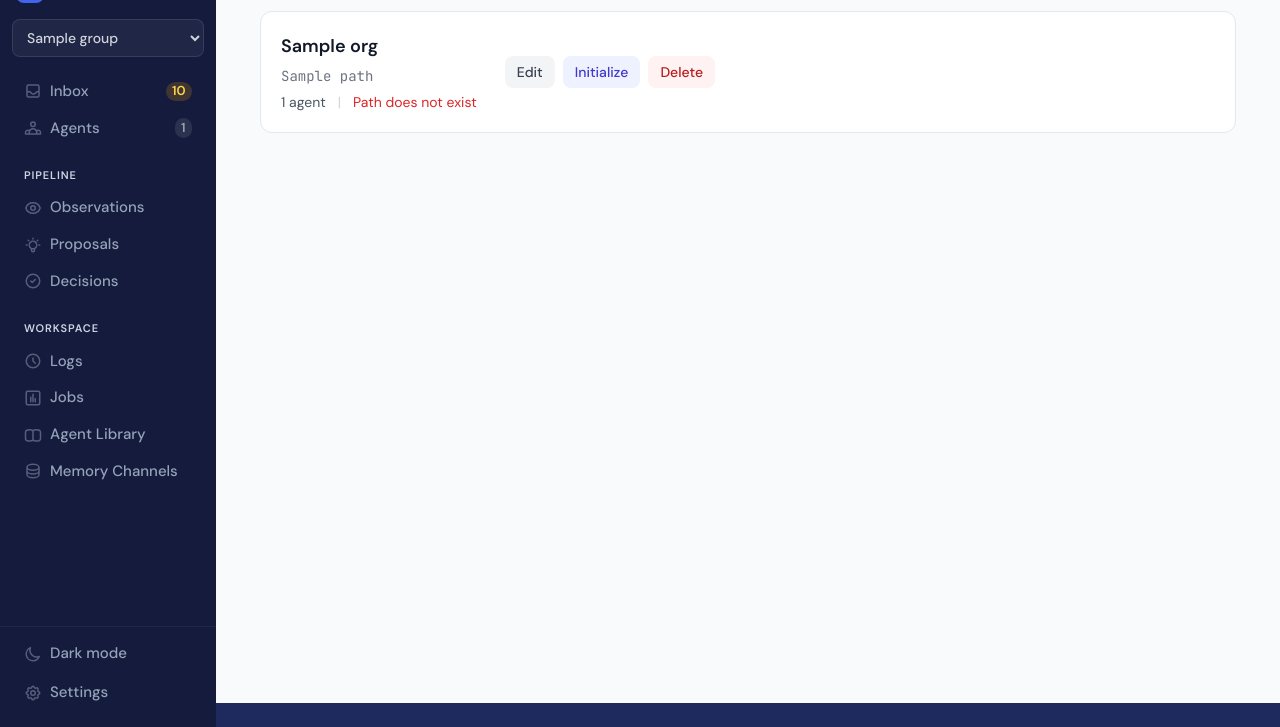
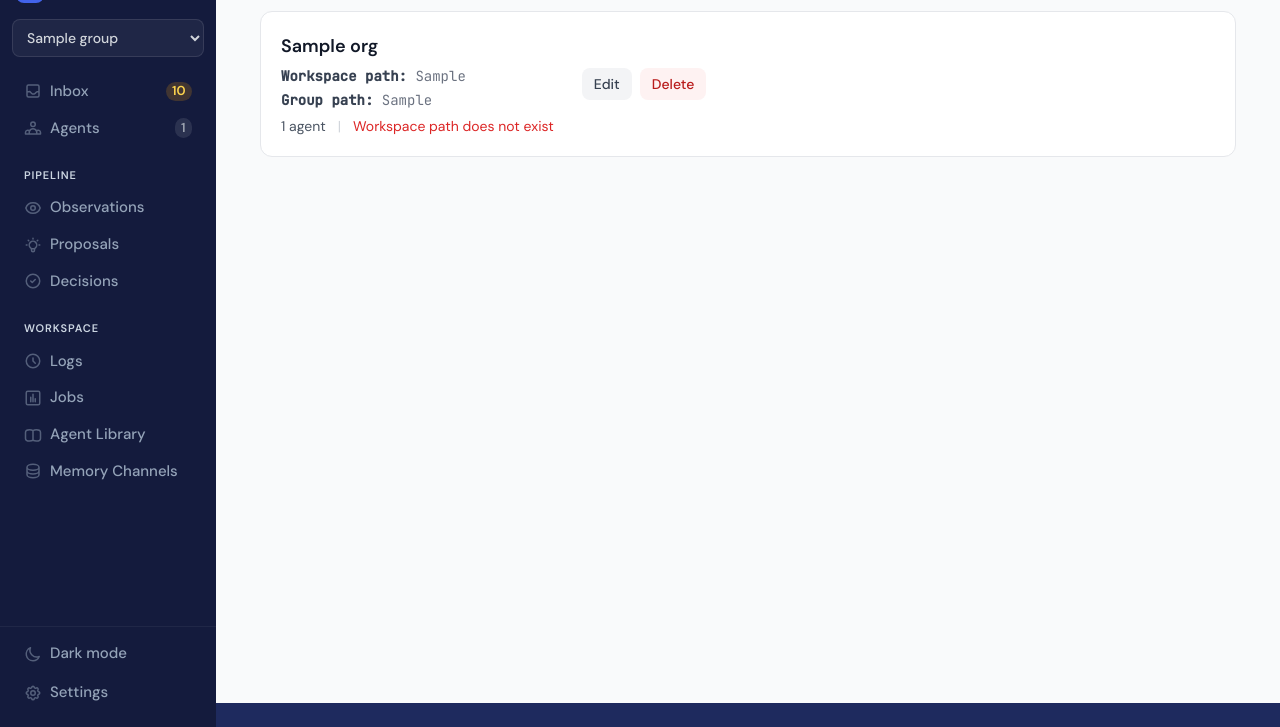
Before and after one commit to Blackhex/christag-agency, a FastAPI app: template agency/templates/admin_groups.html in a window 1280 px wide. Shown: the part 97-824 px from the top of the page. Run offline with FastAPI, Linux system fonts and the light colour scheme; the template is opened without the code that fills it: most values are stand-ins (such as "Sample title", 1, 10 or a date in 2020); some libraries are stand-ins or nearby versions.

Commit message:
feat(admin): separate workspace and group paths
Co-authored-by: Copilot <223556219+Copilot@users.noreply.github.com>

```diff
--- a/agency/app.py
+++ b/agency/app.py
@@ -1308,11 +1308,12 @@ def admin_context(admin_page: str = "settings", dispatch_error: str = "") -> dic
         orgs.append({
             "key": key,
             "name": group.name,
-            "path": str(group.path),
+            "workspace_path": str(group.workspace_path),
+            "group_path": str(group.path),
             "agents": list(group.agents.keys()),
             "agent_count": len(group.agents),
             "initialized": all(path.is_dir() for path in paths.record_directories),
-            "path_exists": paths.group_root.exists(),
+            "workspace_exists": paths.workspace_root.exists(),
             "dispatch_enabled": dispatch_cfg.enabled,
         })
     return {
--- a/agency/templates/admin_groups.html
+++ b/agency/templates/admin_groups.html
@@ -15,7 +15,10 @@
       <div class="flex flex-col sm:flex-row items-start sm:items-center gap-3">
         <div class="min-w-0 space-y-1.5">
           <h3 class="text-lg font-semibold text-gray-900">{{ org.name }}</h3>
-          <p class="text-sm text-gray-500 font-mono break-all">{{ org.path }}</p>
+          <div class="space-y-1 text-sm text-gray-500 font-mono break-all">
+            <p><span class="font-semibold text-gray-700">Workspace path:</span> {{ org.workspace_path }}</p>
+            <p><span class="font-semibold text-gray-700">Group path:</span> {{ org.group_path }}</p>
+          </div>
           <div class="flex flex-wrap items-center gap-3 text-sm text-gray-600">
             <span>{{ org.agent_count }} agent{{ 's' if org.agent_count != 1 else '' }}</span>
             <span class="text-gray-300">|</span>
@@ -24,10 +27,10 @@
               <svg class="w-4 h-4" fill="none" stroke="currentColor" viewBox="0 0 24 24"><path stroke-linecap="round" stroke-linejoin="round" stroke-width="2" d="M5 13l4 4L19 7"/></svg>
               Initialized
             </span>
-            {% elif org.path_exists %}
-            <span class="text-amber-600">Not initialized (group state missing)</span>
+            {% elif org.workspace_exists %}
+            <span class="text-amber-600">Record directories missing</span>
             {% else %}
-            <span class="text-red-600">Path does not exist</span>
+            <span class="text-red-600">Workspace path does not exist</span>
             {% endif %}
             {% if org.dispatch_enabled %}
             <span class="text-gray-300">|</span>
@@ -43,12 +46,6 @@
              class="px-3 py-1.5 text-sm font-medium text-gray-700 bg-gray-100 rounded-lg hover:bg-gray-200 transition-colors">
             Edit
           </a>
-          <form method="post" action="/admin/orgs/{{ org.key }}/initialize" class="inline">
-            <button type="submit"
-                    class="px-3 py-1.5 text-sm font-medium text-indigo-700 bg-indigo-50 rounded-lg hover:bg-indigo-100 transition-colors">
-              Initialize
-            </button>
-          </form>
           <form method="post" action="/admin/orgs/{{ org.key }}/delete" class="inline"
                 onsubmit="return confirm('Delete group \'{{ org.name }}\'? This only removes it from config — files on disk are not deleted.')">
             <input type="hidden" name="revision" value="{{ revision }}">
--- a/agency/templates/admin_org_edit.html
+++ b/agency/templates/admin_org_edit.html
@@ -40,14 +40,16 @@
                class="w-full px-3 py-2 border border-gray-300 rounded-lg text-sm focus:ring-2 focus:ring-indigo-500 focus:border-indigo-500">
       </div>
       <div>
-        <label for="workspace_path" class="block text-sm font-medium text-gray-700 mb-1">Workspace Path</label>
+        <label for="workspace_path" class="block text-sm font-medium text-gray-700 mb-1">Workspace path</label>
         <input type="text" name="workspace_path" id="workspace_path" value="{{ org_workspace_path }}" required
                class="w-full px-3 py-2 border border-gray-300 rounded-lg text-sm font-mono focus:ring-2 focus:ring-indigo-500 focus:border-indigo-500">
+        <p class="mt-1 text-xs text-gray-500">Project source and agent execution location.</p>
       </div>
       <div class="md:col-span-2">
-        <label for="path" class="block text-sm font-medium text-gray-700 mb-1">Group State Path</label>
+        <label for="path" class="block text-sm font-medium text-gray-700 mb-1">Group path</label>
         <input type="text" name="path" id="path" value="{{ org_path }}" required
                class="w-full px-3 py-2 border border-gray-300 rounded-lg text-sm font-mono focus:ring-2 focus:ring-indigo-500 focus:border-indigo-500">
+        <p class="mt-1 text-xs text-gray-500">Agency-owned observations, proposals, decisions, locks, and logs.</p>
       </div>
     </div>
 
--- a/agency/web/routes/admin_groups.py
+++ b/agency/web/routes/admin_groups.py
@@ -51,11 +51,12 @@ def _group_summary(key: str, group) -> dict:
     return {
         "key": key,
         "name": group.name,
-        "path": str(group.path),
+        "workspace_path": str(group.workspace_path),
+        "group_path": str(group.path),
         "agents": list(group.agents.keys()),
         "agent_count": len(group.agents),
         "initialized": all(path.is_dir() for path in paths.record_directories),
-        "path_exists": paths.workspace_root.exists(),
+        "workspace_exists": paths.workspace_root.exists(),
         "dispatch_enabled": group.dispatch.enabled,
     }
 
--- a/agency/web/setup_flow.py
+++ b/agency/web/setup_flow.py
@@ -32,6 +32,9 @@ def build_setup_prompt(
         f"Selected integration: {selected_integration}. "
         "Use it for group.default_integration and the initial agent instances unless "
         "the user explicitly approves a different registered integration. "
+        "Configure schema_version: 3. For every group, set workspace_path to the "
+        "project execution workspace and path to a disjoint Agency-owned group root. "
+        "Never create or reference a project-local shared directory. "
         "Discuss and obtain approval for the group name, storage paths, agent team, "
         "integrations, routines, runtime policy, workspaces, and memory. Perform "
         "validation on the final config and make one atomic write for one complete configuration. Do not "
```
Also changed, not shown: tests/test_admin_dispatch.py (+2 -2 lines), tests/test_group_settings.py (+26 -0 lines), tests/test_setup_flow.py (+4 -0 lines), .superpowers/sdd/task-7-report.md (added).
